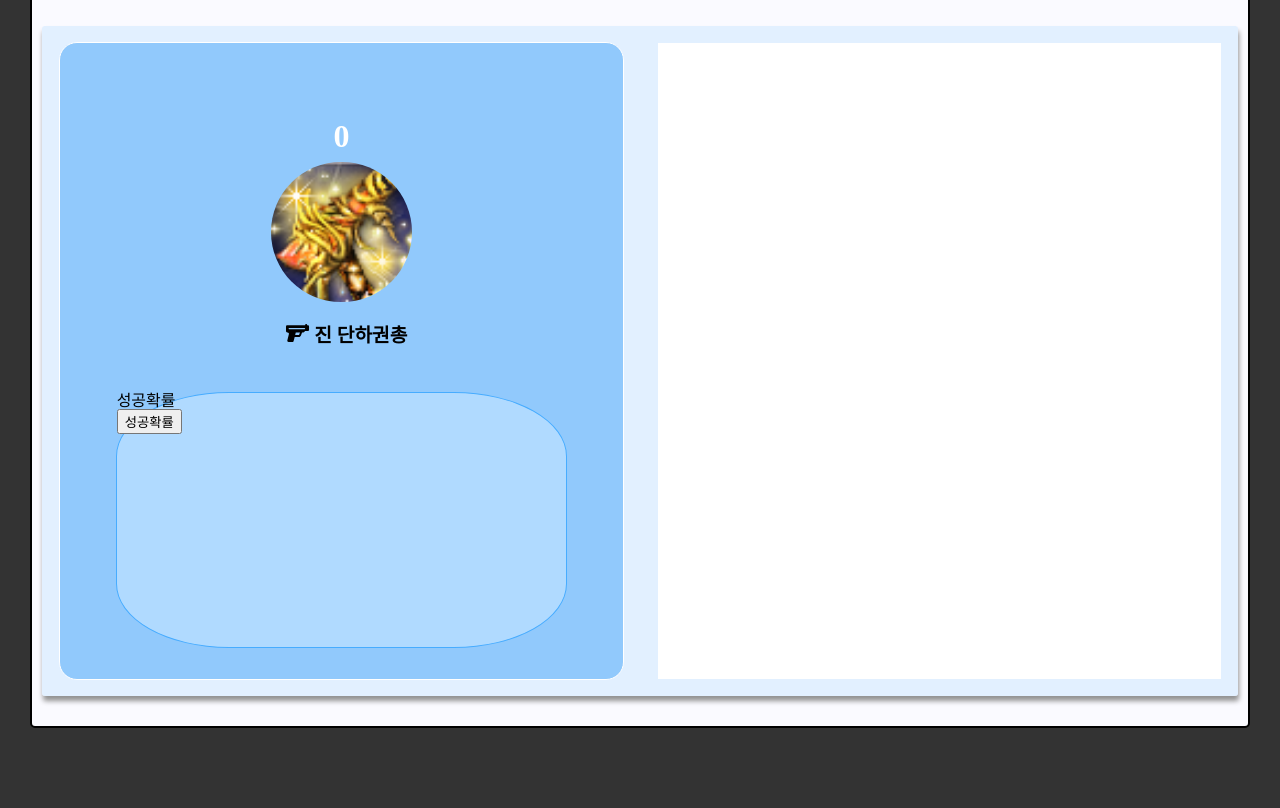
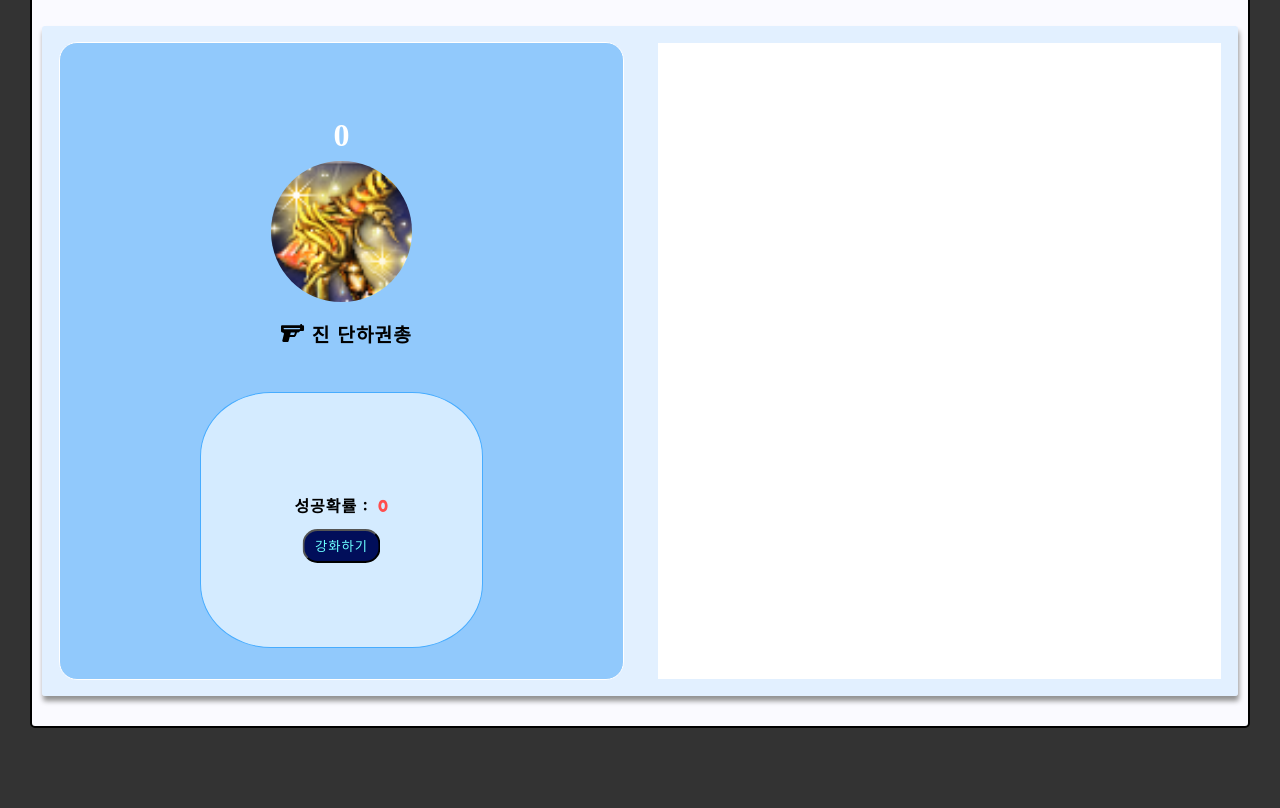
Before and after one commit to Lee-Sang-Beom/mini_js_project, a plain HTML site: page 강화 시뮬레이션/index.html in a window 1280 px wide. Shown: the part 156-964 px from the top of the page. Drawn offline with Linux system fonts and the light colour scheme.

Commit message:
complete left box css : in simulate page

```diff
--- a/강화 시뮬레이션/index.html
+++ b/강화 시뮬레이션/index.html
@@ -7,10 +7,12 @@
     <link rel="stylesheet" href="style/reset.css">
     <link rel="stylesheet" href="style/header.css">
     <link rel="stylesheet" href="style/main.css">
-    <link
-    rel="stylesheet"
-    href="https://cdnjs.cloudflare.com/ajax/libs/font-awesome/5.8.2/css/all.min.css"
-  />
+
+    <!-- font-awesome -->
+    <link rel="stylesheet" href="https://cdnjs.cloudflare.com/ajax/libs/font-awesome/5.8.2/css/all.min.css" />
+
+    <!-- font -->
+    <link href="https://fonts.googleapis.com/css?family=Jua:400" rel="stylesheet">
     <title>Document</title>
 </head>
 <body>
@@ -26,7 +28,6 @@
                     <p class="current_figure">0</p>
                     <img src="img/equipment_img.png"/>
                     <h2>
-
                         <svg xmlns="http://www.w3.org/2000/svg" width="40" height="40" viewBox="-400 -520 1000 1000">
                             <path d="M528 56c0-13.3-10.7-24-24-24s-24 10.7-24 24v8H32C14.3 64 0 78.3 0 96V208c0 17.7 14.3 32 32 32H42c20.8 0 36.1 19.6 31 39.8L33 440.2c-2.4 9.6-.2 19.7 5.8 27.5S54.1 480 64 480h96c14.7 0 27.5-10 31-24.2L217 352H321.4c23.7 0 44.8-14.9 52.7-37.2L400.9 240H432c8.5 0 16.6-3.4 22.6-9.4L477.3 208H544c17.7 0 32-14.3 32-32V96c0-17.7-14.3-32-32-32H528V56zM321.4 304H229l16-64h105l-21 58.7c-1.1 3.2-4.2 5.3-7.5 5.3zM80 128H464c8.8 0 16 7.2 16 16s-7.2 16-16 16H80c-8.8 0-16-7.2-16-16s7.2-16 16-16z"/>
                         </svg>
@@ -35,10 +36,11 @@
                </div>
                <div class="main_bottom_area">
                     <div class="success_rate">
-                        <p>성공확률</p>
+                        <p class="rate_text">성공확률 : </p>
+                        <p class="rate_figure">0</p>
                     </div>
-                    <button>
-                        <p>성공확률</p>
+                    <button class="try_btn">
+                        강화하기
                     </button>
                </div>
             </div>
--- a/강화 시뮬레이션/style/header.scss
+++ b/강화 시뮬레이션/style/header.scss
@@ -1,3 +1,10 @@
+@mixin useFont {
+    letter-spacing: 1px;
+    font-family: 'Jua';
+
+}
+
+
 /* container */
 .container{
     position: relative;
@@ -39,13 +46,13 @@
             content: ' ';
 
             width: 3px;
-            height: 25px;
+            height: 22px;
 
             background-color: white;
         }
 
         .header_title{
-
+            @include useFont;
             font-size: 1.5rem;
             font-weight: 700;
         }
--- a/강화 시뮬레이션/style/main.scss
+++ b/강화 시뮬레이션/style/main.scss
@@ -2,6 +2,12 @@
     width: 47%;
     height: 95%;
     background-color: rgb(255, 255, 255);
+
+}
+
+@mixin useFont {
+    letter-spacing: 1px;
+    font-family: 'Jua';
 
 }
 
@@ -57,18 +63,64 @@
                 left:-3px;
                 font-size:1.2rem;
                 font-weight: 700;
+                @include useFont;
 
             }
 
         }
 
         .main_bottom_area{
-            background-color: rgb(176, 218, 255);
-            width: 80%;
+            position: relative;
+            background-color: rgb(212, 235, 255);
+            width: 50%;
             height: 40%;
             border-radius: 25%;
             border: 1px solid rgb(71, 172, 255);
 
+            .success_rate{
+                position: absolute;
+                top:45%;
+                left:50%;
+                transform: translate(-50%, -50%);
+                display: flex;
+                @include useFont;
+
+                .rate_text{
+                    font-size: 1rem;
+                    font-weight: 600;
+                    margin-right: 10px;
+
+
+                }
+                .rate_figure{
+                    font-size: 1rem;
+                    font-weight: bold;
+                    color: rgb(255, 77, 77);
+
+                }
+            }
+
+            .try_btn{
+                @include useFont;
+
+                position: absolute;
+                top:60%;
+                left:50%;
+                transform: translate(-50%, -50%);
+
+                background-color: rgb(1, 14, 90);
+                color:rgb(107, 255, 255);
+                padding: 5px 10px;
+                border-radius: 15px;
+
+                cursor:pointer;
+                transition: font-size 0.5s ease-in-out 0.05s;
+
+            }
+
+            .try_btn:hover{
+                font-size:1.2rem;
+            }
         }
 
     }
```
Also changed, not shown: 강화 시뮬레이션/style/header.css, 강화 시뮬레이션/style/main.css, 2 other files.
